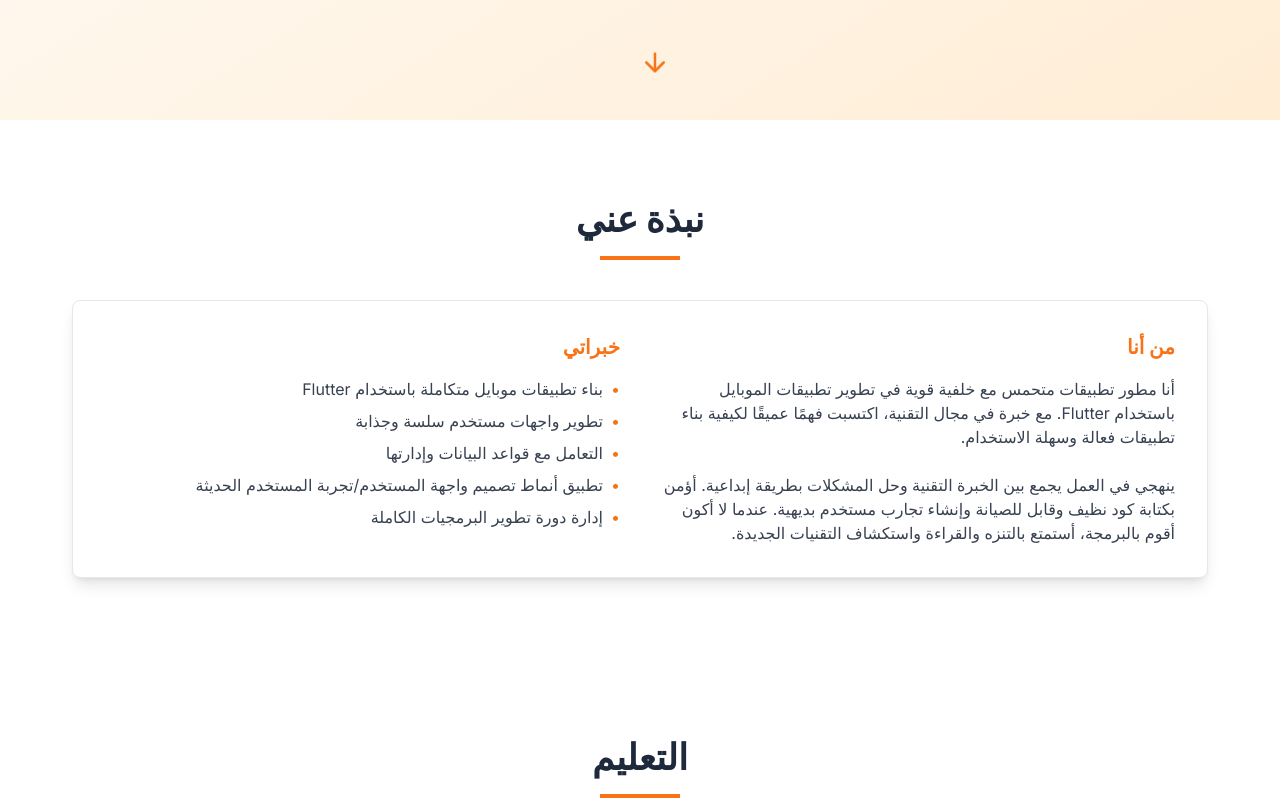
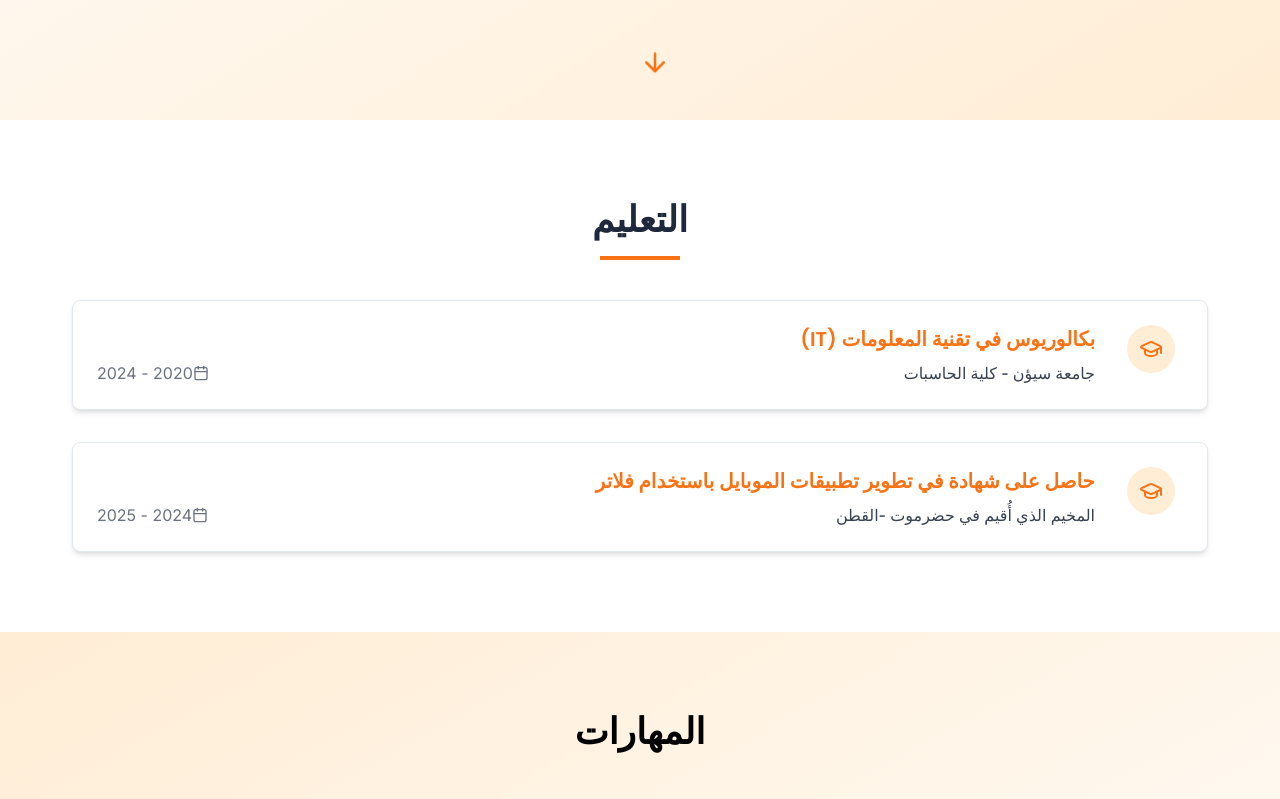
Before and after one commit to AhmedOmarAlkitheri/website-personal-for-binhadara, a React (Vite) app: page / in a window 1280 px wide. Shown: the part 680-1479 px from the top of the page. Built offline with nearby package versions, Linux system fonts and the light colour scheme.

Commit message:
Refactor: Remove about section and colors
Removed the about section and adjusted color scheme.

```diff
--- a/src/components/AboutSection.tsx
+++ /dev/null
@@ -1,61 +0,0 @@
-
-import React from "react";
-import { Card } from "@/components/ui/card";
-
-const AboutSection: React.FC = () => {
-  return (
-    <section id="about" className="py-20 bg-white px-6 md:px-10">
-      <div className="container mx-auto">
-        <h2 className="text-3xl md:text-4xl font-heading font-bold text-center text-portfolio-dark mb-4">
-          نبذة عني
-        </h2>
-        <div className="w-20 h-1 bg-portfolio-primary mx-auto mb-10"></div>
-
-        <Card className="p-8 shadow-lg">
-          <div className="grid md:grid-cols-2 gap-10">
-            <div>
-              <h3 className="text-xl font-semibold mb-4 text-portfolio-primary">من أنا</h3>
-              <p className="text-gray-700 mb-6">
-                أنا مطور تطبيقات متحمس مع خلفية قوية في تطوير تطبيقات الموبايل باستخدام Flutter.
-                مع خبرة في مجال التقنية، اكتسبت فهمًا عميقًا لكيفية بناء تطبيقات فعالة وسهلة الاستخدام.
-              </p>
-              <p className="text-gray-700">
-                ينهجي في العمل يجمع بين الخبرة التقنية وحل المشكلات بطريقة إبداعية. أؤمن بكتابة كود نظيف
-                وقابل للصيانة وإنشاء تجارب مستخدم بديهية. عندما لا أكون أقوم بالبرمجة، أستمتع بالتنزه والقراءة واستكشاف
-                التقنيات الجديدة.
-              </p>
-            </div>
-
-            <div>
-              <h3 className="text-xl font-semibold mb-4 text-portfolio-primary">خبراتي</h3>
-              <ul className="space-y-2 text-gray-700">
-                <li className="flex items-start">
-                  <span className="ml-2 text-portfolio-primary">•</span>
-                  <span>بناء تطبيقات موبايل متكاملة باستخدام Flutter</span>
-                </li>
-                <li className="flex items-start">
-                  <span className="ml-2 text-portfolio-primary">•</span>
-                  <span>تطوير واجهات مستخدم سلسة وجذابة</span>
-                </li>
-                <li className="flex items-start">
-                  <span className="ml-2 text-portfolio-primary">•</span>
-                  <span>التعامل مع قواعد البيانات وإدارتها</span>
-                </li>
-                <li className="flex items-start">
-                  <span className="ml-2 text-portfolio-primary">•</span>
-                  <span>تطبيق أنماط تصميم واجهة المستخدم/تجربة المستخدم الحديثة</span>
-                </li>
-                <li className="flex items-start">
-                  <span className="ml-2 text-portfolio-primary">•</span>
-                  <span>إدارة دورة تطوير البرمجيات الكاملة</span>
-                </li>
-              </ul>
-            </div>
-          </div>
-        </Card>
-      </div>
-    </section>
-  );
-};
-
-export default AboutSection;
--- a/src/pages/Index.tsx
+++ b/src/pages/Index.tsx
@@ -1,8 +1,7 @@
 
-import React, { useRef } from "react";
+import React from "react";
 import Header from "@/components/Header";
 import HeroSection from "@/components/HeroSection";
-import AboutSection from "@/components/AboutSection";
 import SkillsSection from "@/components/SkillsSection";
 import ProjectsSection from "@/components/ProjectsSection";
 import EducationSection from "@/components/EducationSection";
@@ -23,7 +22,6 @@ const Index: React.FC = () => {
       <Header scrollToSection={scrollToSection} />
       <main>
         <HeroSection scrollToSection={scrollToSection} />
-        <AboutSection />
         <EducationSection />
         <SkillsSection />
         <ProjectsSection />
--- a/tailwind.config.ts
+++ b/tailwind.config.ts
@@ -23,8 +23,8 @@ export default {
         background: "hsl(var(--background))",
         foreground: "hsl(var(--foreground))",
         portfolio: {
-          primary: "#F97316", // برتقالي فاتح
-          secondary: "#EA580C", // برتقالي داكن
+          primary: "#F97316", // برتقالي
+          secondary: "#000000", // اسود
           dark: "#1e293b", // slate-800
           light: "#FFEDD5", // لون برتقالي خفيف للخلفية
         },
```
